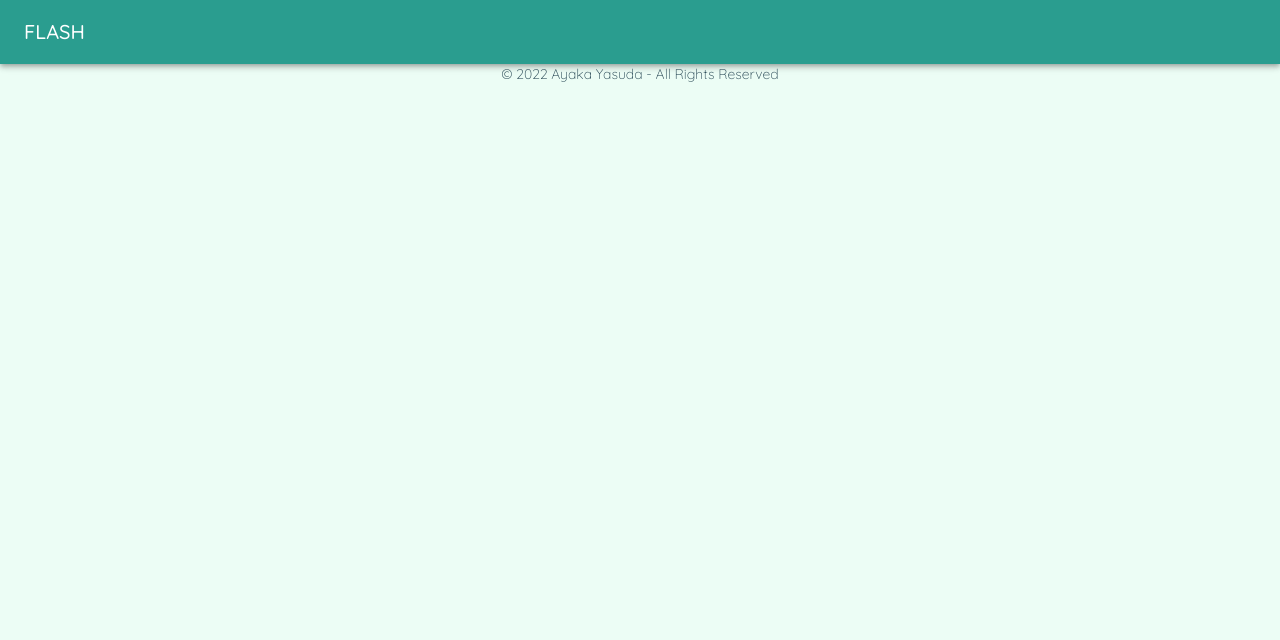
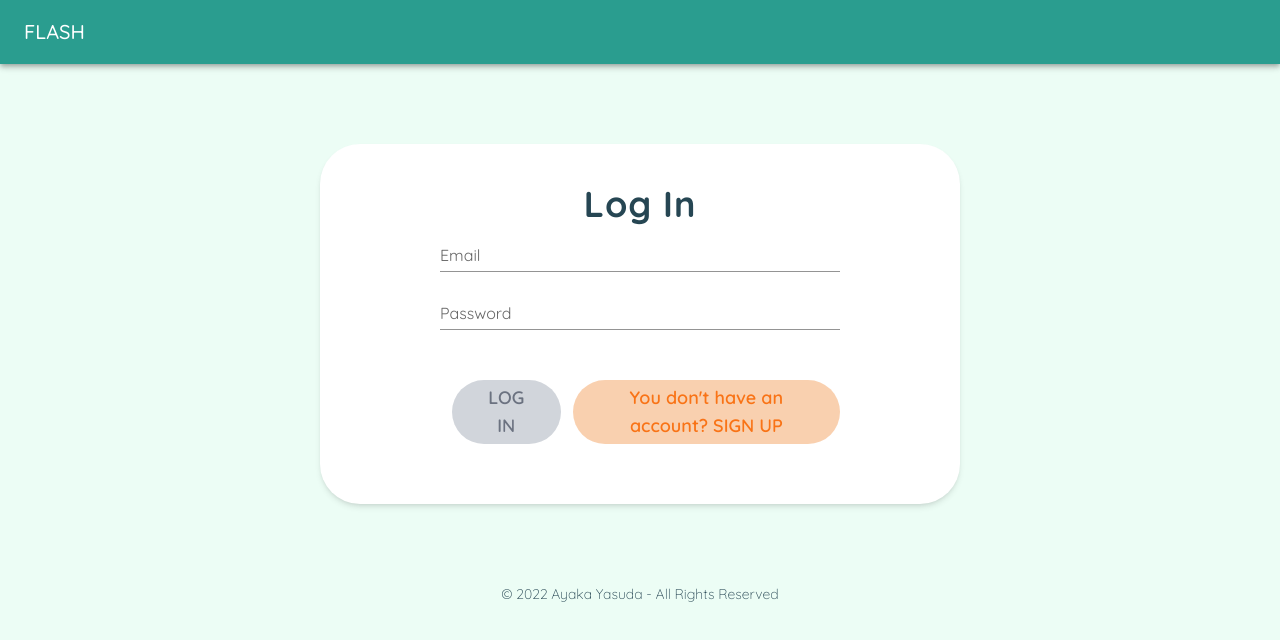
Before and after one commit to SOunit/flashcard-app, a React (Create React App) app: page /login in a window 1280 px wide. Shown: the top 640 px of the page. Built offline with nearby package versions, Linux system fonts and the light colour scheme; no server answers.

Commit message:
updated auth page

```diff
--- a/public/index.html
+++ b/public/index.html
@@ -24,7 +24,7 @@
       work correctly both with client-side routing and a non-root public URL.
       Learn how to configure a non-root public URL by running `npm run build`.
     -->
-    <title>Flashcard App</title>
+    <title>FLASH</title>
   </head>
   <body>
     <noscript>You need to enable JavaScript to run this app.</noscript>
--- a/src/App.js
+++ b/src/App.js
@@ -22,7 +22,7 @@ const ProtectedRoute = ({ children }) => {
   const { authUser } = useContext(AuthContext);
 
   if (!authUser) {
-    return <Navigate to="/auth" />;
+    return <Navigate to="/login" />;
   }
 
   return children;
@@ -37,7 +37,11 @@ const App = () => {
           <Router>
             <Routes>
               <Route path="/" element={<Home />} />
-              <Route path="/auth" element={<Auth />} />
+              <Route path="/login" element={<Auth isLoginModeProp={true} />} />
+              <Route
+                path="/signup"
+                element={<Auth isLoginModeProp={false} />}
+              />
               <Route
                 path="/new"
                 element={
--- a/src/components/FormElements/FormButton.js
+++ /dev/null
@@ -1,20 +0,0 @@
-import React from "react";
-
-import Button from "@mui/material/Button";
-
-const FormButton = ({ children, disabled, onClick }) => {
-  if (disabled === true) {
-    return (
-      <Button variant="contained" disabled>
-        {children}
-      </Button>
-    );
-  }
-  return (
-    <Button variant="contained" color="secondary" onClick={onClick}>
-      {children}
-    </Button>
-  );
-};
-
-export default FormButton;
--- a/src/components/FormElements/InputForm.js
+++ b/src/components/FormElements/InputForm.js
@@ -87,11 +87,11 @@ const InputForm = ({
   );
 
   return !inputState.isValid && inputState.isTouched ? (
-    <FormControl variant="standard" error sx={{ m: "0 12px" }}>
+    <FormControl variant="standard" error sx={{ width: "100%", mb: "10px" }}>
       {inputContent}
     </FormControl>
   ) : (
-    <FormControl variant="standard" sx={{ m: "0 12px" }}>
+    <FormControl variant="standard" sx={{ width: "100%", mb: "10px" }}>
       {inputContent}
     </FormControl>
   );
--- a/src/components/Layout/Header.js
+++ b/src/components/Layout/Header.js
@@ -5,8 +5,7 @@ import AppBar from "@mui/material/AppBar";
 import Box from "@mui/material/Box";
 import Toolbar from "@mui/material/Toolbar";
 import Typography from "@mui/material/Typography";
-import Button from "@mui/material/Button";
-import MenuIcon from "@mui/icons-material/Menu";
+import Button from "../UI/Button";
 
 const Header = () => {
   const { logOut, authUser } = useContext(AuthContext);
@@ -24,12 +23,16 @@ const Header = () => {
       <AppBar position="static">
         <Toolbar sx={{ height: "1.5rem" }}>
           <Typography variant="h6" component="div" sx={{ flexGrow: 1 }}>
-            FLASH {authUser && authUser.email}
+            FLASH
           </Typography>
+          {authUser && authUser.email}
           {authUser && (
-            <Button color="inherit" onClick={logoutHandler}>
-              Logout
-            </Button>
+            <Button
+              color="inherit"
+              onClick={logoutHandler}
+              content="LOG OUT"
+              className="ml-4 text-emerald-50"
+            ></Button>
           )}
         </Toolbar>
       </AppBar>
--- a/src/context/auth-context.js
+++ b/src/context/auth-context.js
@@ -108,11 +108,6 @@ export const AuthContextProvider = ({ children }) => {
     return signOut(auth);
   };
 
-  const googleSignIn = () => {
-    const googleAuthProvider = new GoogleAuthProvider();
-    return signInWithPopup(auth, googleAuthProvider);
-  };
-
   useEffect(() => {
     const unsubscribe = onAuthStateChanged(auth, currentUser => {
       console.log("Auth", currentUser);
@@ -132,7 +127,6 @@ export const AuthContextProvider = ({ children }) => {
         logIn,
         signUp,
         logOut,
-        googleSignIn,
         dispatch: dispatchMiddleware(dispatch),
         ...loginUserState,
       }}
--- a/src/index.css
+++ b/src/index.css
@@ -30,11 +30,14 @@
     @apply text-sm text-accent font-light;
   }
   button {
-    @apply text-sm sm:text-base xl:text-lg 2xl:text-xl font-semibold bg-emerald-300 bg-opacity-20 hover:bg-opacity-30 text-primary rounded-full shadow-none hover:shadow transform hover:-translate-y-1 duration-300 cursor-pointer focus:outline-none py-1 px-4;
+    @apply text-sm sm:text-base xl:text-lg 2xl:text-xl font-semibold bg-emerald-300 bg-opacity-20 hover:bg-opacity-30 disabled:bg-gray-300 text-primary disabled:text-gray-500 rounded-full shadow-none hover:shadow transform hover:-translate-y-1 duration-300 cursor-pointer focus:outline-none py-1 px-4;
   }
 }
 
 @layer component {
+  .FlexColumn {
+    @apply flex flex-col items-center justify-center;
+  }
   .FlexCenter {
     @apply flex items-center justify-center;
   }
@@ -44,8 +47,8 @@
   .FlexJustify {
     @apply flex justify-center;
   }
-  .RoundShadow {
-    @apply rounded shadow;
+  .WhiteContainer {
+    @apply bg-white rounded-lg p-10 mx-10 sm:mx-20 md:mx-28 lg:mx-40 xl:mx-80 my-20;
   }
   .Hover {
     @apply transform hover:-translate-y-1 duration-300;
--- a/src/pages/Auth.js
+++ b/src/pages/Auth.js
@@ -1,4 +1,4 @@
-import React, { useContext, useState } from "react";
+import React, { useContext, useState, useEffect } from "react";
 import { AuthContext } from "../context/auth-context";
 import { useNavigate } from "react-router-dom";
 import {
@@ -8,16 +8,12 @@ import {
 } from "../util/validators";
 import { useForm } from "../hooks/use-form";
 import InputForm from "../components/FormElements/InputForm";
-import Paper from "@mui/material/Paper";
-import FormButton from "../components/FormElements/FormButton";
-import PrimaryButton from "../components/UI/PrimaryButton";
-import GoogleButton from "react-google-button";
+import Button from "../components/UI/Button";
 
-const Auth = () => {
+const Auth = ({ isLoginModeProp }) => {
   const navigate = useNavigate();
-  const { logIn, signUp, googleSignIn, dispatch, authUser } =
-    useContext(AuthContext);
-  const [isLoginMode, setIsLoginMode] = useState(true);
+  const { logIn, signUp, dispatch, authUser } = useContext(AuthContext);
+  const [isLoginMode, setIsLoginMode] = useState();
   const [error, setError] = useState("");
   const [formState, inputHandler, setFormData] = useForm(
     {
@@ -26,6 +22,10 @@ const Auth = () => {
     },
     false
   );
+
+  useEffect(() => {
+    setIsLoginMode(isLoginModeProp);
+  }, []);
 
   const logInHandler = async event => {
     event.preventDefault();
@@ -36,7 +36,7 @@ const Auth = () => {
         formState.inputs.password.value
       );
       setIsLoginMode(true);
-      navigate("/home");
+      navigate("/cards");
     } catch (err) {
       setError(err.message);
     }
@@ -63,17 +63,7 @@ const Auth = () => {
       } else {
         console.log("failed to add a user to db");
       }
-      navigate("/");
-    } catch (err) {
-      setError(err.message);
-    }
-  };
-
-  const googleSignInHandler = async () => {
-    setError("");
-    try {
-      await googleSignIn();
-      navigate("/home");
+      navigate("/cards");
     } catch (err) {
       setError(err.message);
     }
@@ -102,11 +92,14 @@ const Auth = () => {
   };
 
   return (
-    <div className="section-container center-col">
-      <Paper sx={{ p: "2rem 1rem", width: "90%" }}>
-        {isLoginMode ? <h1>Login Required</h1> : <h1>Sign Up</h1>}
+    <div className="WhiteContainer shadow-md">
+      {!isLoginMode ? (
+        <h1 className="text-center">Sign Up</h1>
+      ) : (
+        <h1 className="text-center">Log In</h1>
+      )}
       {error && <h2>{error}</h2>}
-        <div>
+      <div className="FlexColumn w-full px-5 sm:px-10 xl:px-20">
         {!isLoginMode && (
           <InputForm
             id="username"
@@ -117,7 +110,6 @@ const Auth = () => {
             onInput={inputHandler}
           />
         )}
-          <div className="spacer-sm" />
         <InputForm
           id="email"
           label="Email"
@@ -126,7 +118,6 @@ const Auth = () => {
           validators={[VALIDATOR_EMAIL()]}
           onInput={inputHandler}
         />
-          <div className="spacer-sm" />
         <InputForm
           id="password"
           label="Password"
@@ -135,37 +126,39 @@ const Auth = () => {
           validators={[VALIDATOR_MINLENGTH(6)]}
           onInput={inputHandler}
         />
-        </div>
 
-        <div className="spacer-md" />
+        <div className="FlexColumn sm:flex-row my-5">
+          {!isLoginMode ? (
+            <Button
+              onClick={signUpHandler}
+              disabled={!formState.isValid}
+              content="SIGN UP"
+              className="px-8 mx-3 mt-5"
+            />
+          ) : (
+            <Button
+              onClick={logInHandler}
+              disabled={!formState.isValid}
+              content="LOG IN"
+              className="px-8 mx-3 mt-5"
+            />
+          )}
 
           {!isLoginMode ? (
-          <FormButton onClick={signUpHandler} disabled={!formState.isValid}>
-            SIGNUP
-          </FormButton>
+            <Button
+              onClick={modeChangeHandler}
+              content="You already have an account? LOG IN"
+              className="mt-5 bg-accent bg-opacity-50 text-orange-500"
+            />
           ) : (
-          <FormButton onClick={logInHandler} disabled={!formState.isValid}>
-            LOGIN
-          </FormButton>
+            <Button
+              onClick={modeChangeHandler}
+              content="You don't have an account? SIGN UP"
+              className="mt-5 bg-accent bg-opacity-50 text-orange-500"
+            />
           )}
-      </Paper>
-
-      <div className="spacer-md" />
-      <p>Do you want to log in with your google account?</p>
-      <GoogleButton type="light" onClick={googleSignInHandler} />
-
-      <div className="spacer-md" />
-      {isLoginMode ? (
-        <>
-          <p>You don't have an account?</p>
-          <PrimaryButton onClick={modeChangeHandler}>SIGNUP</PrimaryButton>
-        </>
-      ) : (
-        <>
-          <p>You already have an account?</p>
-          <PrimaryButton onClick={modeChangeHandler}>LOGIN</PrimaryButton>
-        </>
-      )}
+        </div>
+      </div>
     </div>
   );
 };
--- a/src/pages/Home.js
+++ b/src/pages/Home.js
@@ -14,11 +14,11 @@ const Home = () => {
           <h2 className="text-emerald-50">Enlighten Yourself With New Words</h2>
         </div>
       </div>
-      <div className="FlexCenter flex-col my-8 md:my-12">
-        <Link to="/auth">
+      <div className="FlexColumn my-8 md:my-12">
+        <Link to="/login">
           <Button className="h-12 my-2 px-20 sm:px-36" content="LOG IN" />
         </Link>
-        <Link to="/auth">
+        <Link to="/signup">
           <Button className="h-12 my-2 px-20 sm:px-36" content="SIGN UP" />
         </Link>
       </div>
```
Lines whose indentation alone changed are shown as unchanged.
